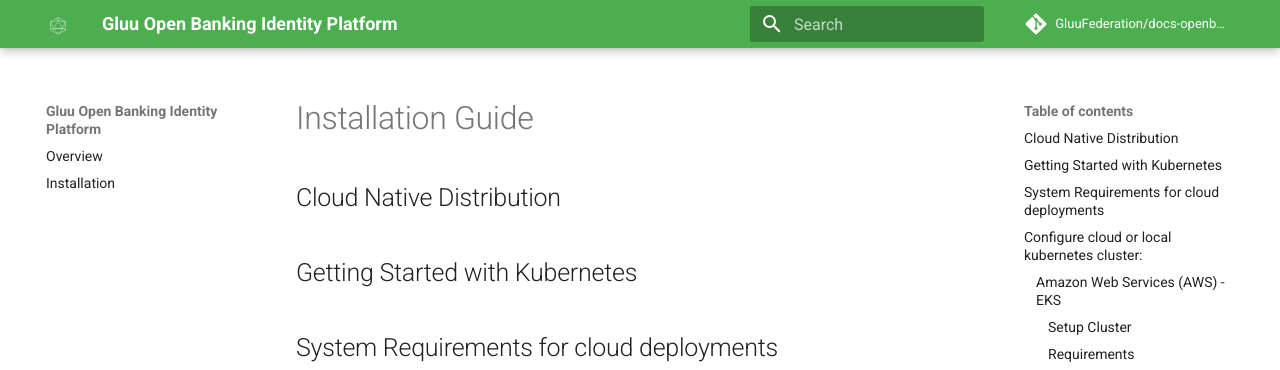
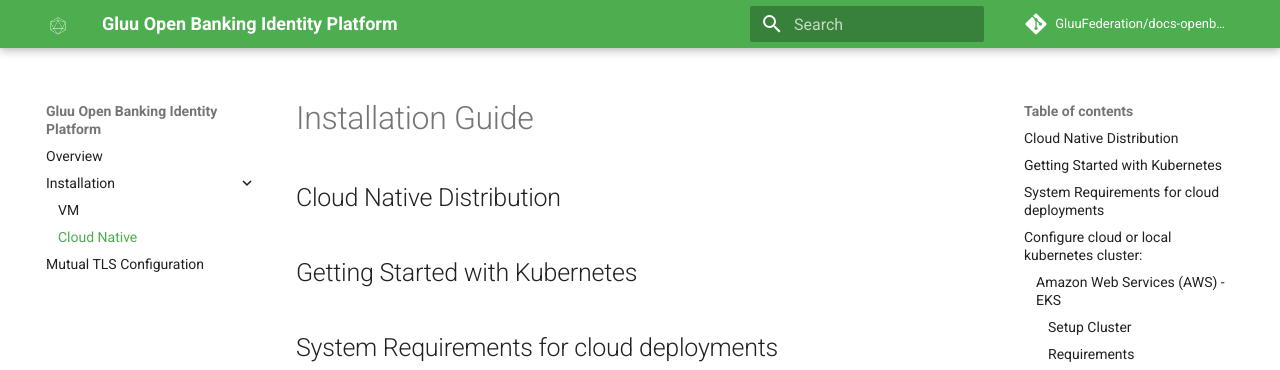
Before and after one commit to GluuFederation/docs-openbanking-prod, an MkDocs documentation site: the page built from docs/source/install-cn.md, in a window 1280 px wide. Shown: the top 370 px of the page. Built offline with MkDocs 1.6.1 and Material for MkDocs 9.7.7, drawn with Linux system fonts in a browser that asks for light colours; comment, search, counter and statistics services are not loaded.

Commit message:
Updated with finished pages

```diff
--- a/docs/mkdocs.yml
+++ b/docs/mkdocs.yml
@@ -42,7 +42,9 @@ markdown_extensions:
 # Navigation
 nav:
 - Overview: index.md
-- Installation: install.md
+- Installation:
+    - VM: install-vm.md
+    - Cloud Native: install-cn.md
 #- Use Cases:
 #    - Authorization: use-cases/authz.md
 #    - CIBA: use-cases/ciba.md
@@ -51,7 +53,7 @@ nav:
 #    - Identity: use-cases/identity.md
 #- Operation Guide: operation.md
 #- Key Management: key-management.md
-#- Mutual TLS Configuration: mtls.md
+- Mutual TLS Configuration: mtls.md
 #- Requirements by Country:
 #    - Australia: country/australia-reqs.md
 #    - Brazil: country/brazil-reqs.md
```
